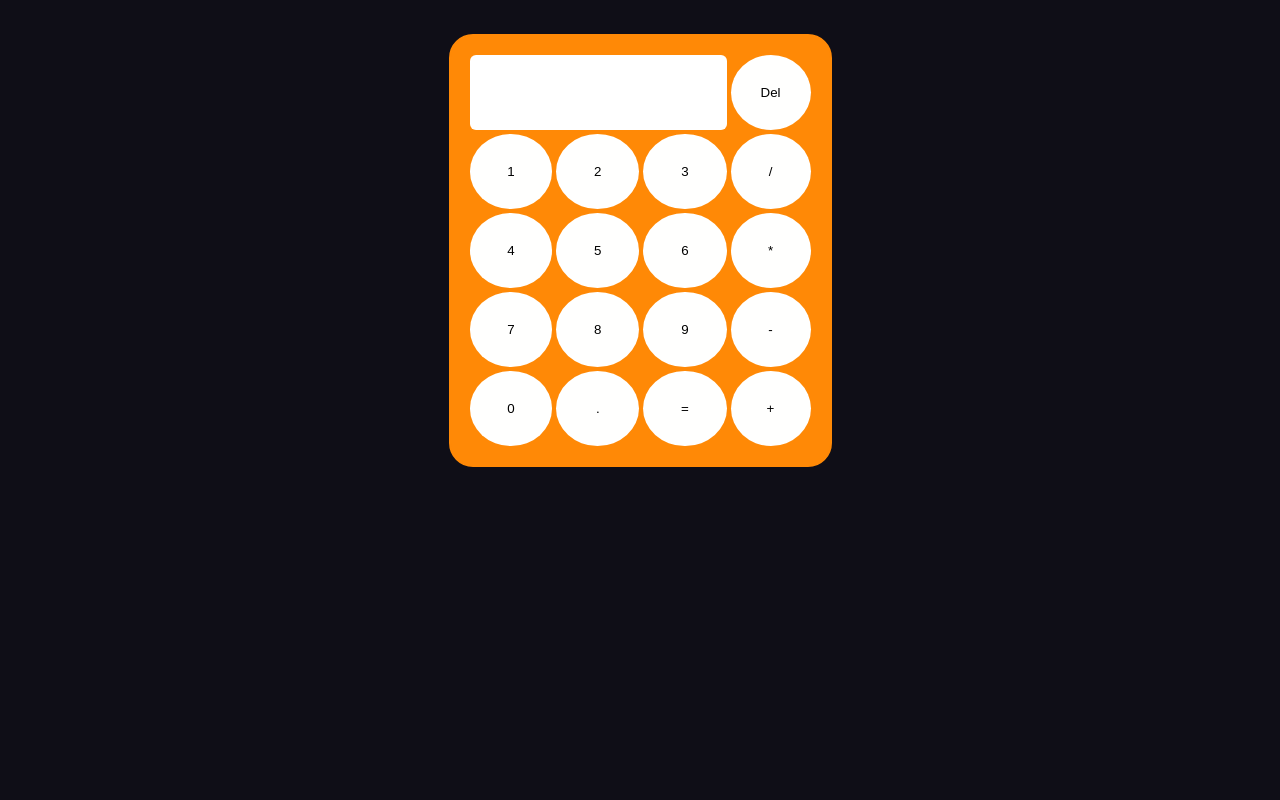
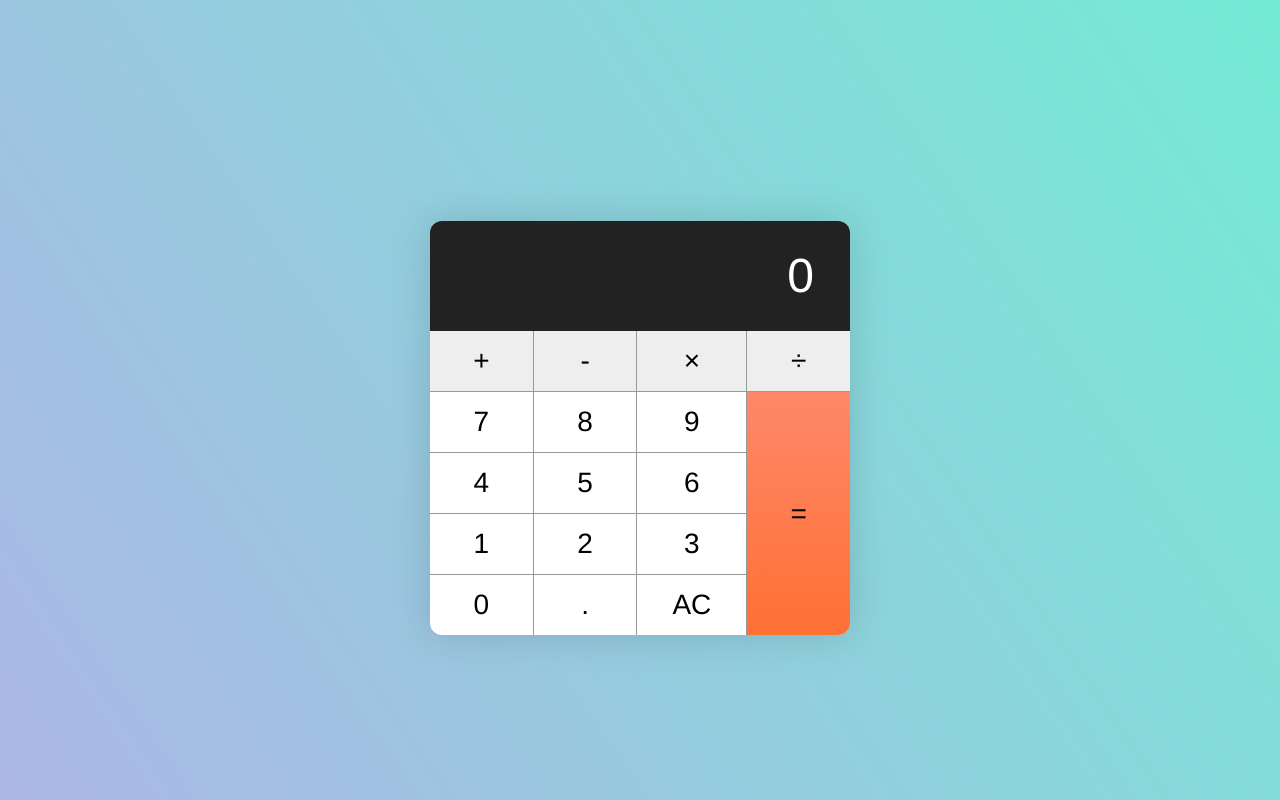
Before and after one commit to XpattyX/Calculator, a plain HTML site: page index.html in a window 1280 px wide. Drawn offline with Linux system fonts and the light colour scheme.

Commit message:
Update UI

```diff
--- a/index.html
+++ b/index.html
@@ -6,7 +6,34 @@
     <title>Calculator ✨</title>
 </head>
 <body>
-    <table id="Calculator">
+    <div class="container">
+        <div class="calculator">
+          <div class="calculator__display">0</div>
+
+          <div class="calculator__keys">
+            <button class="key--operator" data-action="add">+</button>
+            <button class="key--operator" data-action="subtract">-</button>
+            <button class="key--operator" data-action="multiply">&times;</button>
+            <button class="key--operator" data-action="divide">÷</button>
+            <button>7</button>
+            <button>8</button>
+            <button>9</button>
+            <button>4</button>
+            <button>5</button>
+            <button>6</button>
+            <button>1</button>
+            <button>2</button>
+            <button>3</button>
+            <button>0</button>
+            <button data-action="decimal">.</button>
+            <button data-action="clear">AC</button>
+            <button class="key--equal" data-action="calculate">=</button>
+          </div>
+        </div>
+      </div>
+
+
+    <!-- <table id="Calculator">
         <tr>
             <td colspan="3">
                 <input type="text" id="result">
@@ -37,6 +64,6 @@
             <td><input type="button" value="="></td>
             <td><input type="button" value="+"></td>
         </tr>
-    </table>
+    </table> -->
 </body>
 </html>
--- a/style.css
+++ b/style.css
@@ -1,4 +1,203 @@
-body{
+// NOTE: You don't need to mess around with
+// CSS to follow the tutorial. Focus on the
+// JavaScript instead!
+// =========================
+
+// Some personal resets
+html {
+  box-sizing: border-box;
+}
+
+*,
+*::before,
+*::after {
+  box-sizing: inherit;
+}
+
+body {
+  margin: 0;
+}
+
+/* Responsive Images */
+
+embed,
+iframe,
+img,
+object,
+video {
+  max-width: 100%;
+}
+
+h1,
+h2,
+h3,
+h4,
+h5,
+h6,
+ul,
+ol,
+li,
+p,
+pre,
+blockquote,
+figure,
+hr {
+  margin: 0;
+  padding-right: 0;
+  padding-left: 0;
+}
+
+a {
+  text-decoration: none;
+}
+
+a:focus {
+  outline: none;
+}
+
+h1,
+h2,
+h3,
+h4,
+h5,
+h6 {
+  display: block;
+}
+
+/* Removes all decimals and discs from lists */
+
+ol,
+ul {
+  list-style: none;
+}
+
+/*
+ * Completely resets form items
+ * ----------------------------
+ * Super hard reset that removes all borders
+ * and radiuses of all form items (including
+ * checkboxes and radios)
+ */
+
+input,
+textarea,
+button {
+  border: 0;
+  border-radius: 0;
+  background-color: transparent;
+  font-size: inherit;
+  font-family: inherit;
+  font-weight: inherit;
+  outline: none;
+  appearance: none;
+  text-align: left;
+}
+
+input:hover,
+input:active,
+input:focus,
+textarea:hover,
+textarea:active,
+textarea:focus,
+button:hover,
+button:active,
+button:focus {
+  outline: none;
+}
+
+:root {
+  font-family: Helvetica, Arial, sans-serif;
+}
+
+html {
+  font-size: 175%;
+  font-weight: 300;
+  line-height: 1.3;
+}
+
+body {
+  align-items: center;
+  background-image: linear-gradient(236deg, #74ebd5, #acb6e5);
+  display: flex;
+  height: 100vh;
+  justify-content: center;
+}
+
+.container {
+  max-width: 20em;
+}
+
+.container > p {
+  text-align: center;
+}
+
+.calculator {
+  border-radius: 12px;
+  box-shadow: 0 0 40px 0px rgba(0, 0, 0, 0.15);
+  margin-left: auto;
+  margin-right: auto;
+  margin-top: 2em;
+  max-width: 15em;
+  overflow: hidden;
+}
+
+.calculator__display {
+  background-color: #222222;
+  color: #fff;
+  font-size: 1.714285714em;
+  padding: 0.5em 0.75em;
+  text-align: right;
+}
+
+.calculator__keys {
+  background-color: #999;
+  display: grid;
+  grid-gap: 1px;
+  grid-template-columns: repeat(4, 1fr);
+}
+
+.calculator__keys > * {
+  background-color: #fff;
+  padding: 0.5em 1.25em;
+  position: relative;
+  text-align: center;
+}
+
+.calculator__keys > *:active::before,
+.calculator__keys > .is-depressed::before {
+  background-color: rgba(0, 0, 0, 0.2);
+  bottom: 0;
+  box-shadow: 0 0 6px 0 rgba(0, 0, 0, 0.5) inset;
+  content: "";
+  left: 0;
+  opacity: 0.3;
+  position: absolute;
+  right: 0;
+  top: 0;
+  z-index: 1;
+}
+
+.key--operator {
+  background-color: #eee;
+}
+
+.key--equal {
+  background-image: linear-gradient(to bottom, #fe886a, #ff7033);
+  grid-column: -2;
+  grid-row: 2 / span 4;
+}
+
+
+
+
+
+
+
+
+
+
+
+/* body{
     padding: 2%;
     background-color: #0f0e17;
 }
@@ -8,18 +207,27 @@ table#Calculator{
     border: 2px solid #ff8906;
     border-radius: 24px;
     background-color: #ff8906;
+    font-family: Cambria, Cochin, Georgia, Times, 'Times New Roman', serif;
 }
 input[type="Button"]{
-    width: 100%;
-    padding: 30px 30px;
+    width: 60px;
+    height: 60px;
+    float: left;
+    padding: 0;
     border: none ;
     background-color: #fffffe;
     border-radius: 50%;
+    font-family:system-ui, -apple-system, BlinkMacSystemFont, 'Segoe UI', Roboto, Oxygen, Ubuntu, Cantarell, 'Open Sans', 'Helvetica Neue', sans-serif;
+    font-size: 18px;
 }
 input[type="Text"]{
-    padding: 30px 40px;
+    padding: 0px 8px;
+    height: 55px;
+    width: 225px;
     border: none;
     background-color: white;
     border-radius: 6px;
-    column-gap: 8px;
-}
+    text-align: right;
+    font-family:system-ui, -apple-system, BlinkMacSystemFont, 'Segoe UI', Roboto, Oxygen, Ubuntu, Cantarell, 'Open Sans', 'Helvetica Neue', sans-serif;
+    font-size: 32px;
+} */
```
